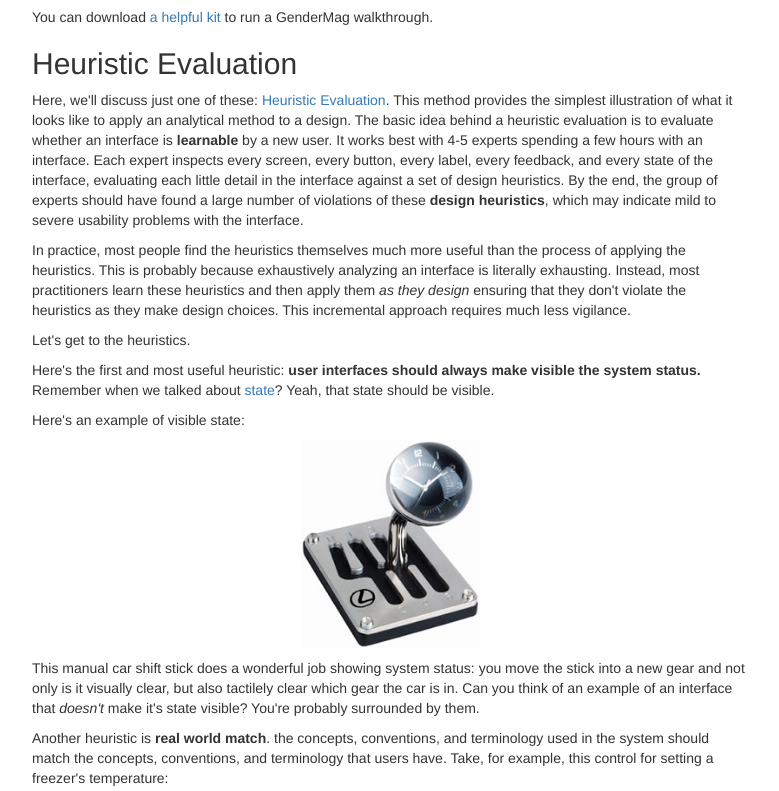
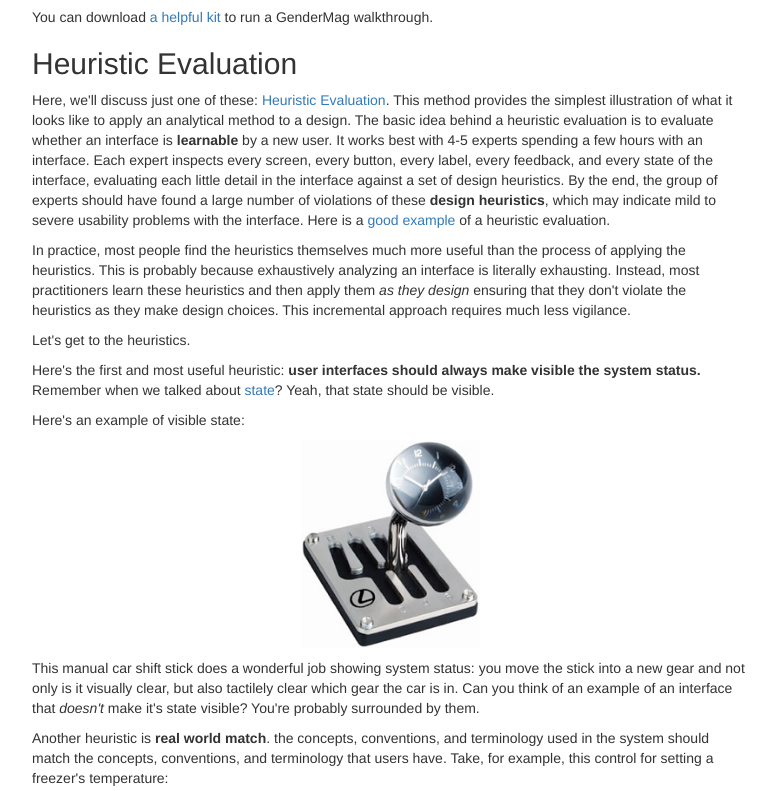
Before and after one commit to amyjko/design-methods, a plain HTML site: page how-to-evaluate-analytically.html in a window 1280 px wide. Shown: the part 3016-3807 px from the top of the page, without its empty margins (250-1029 px from the left). Drawn offline with nearby package versions, Linux system fonts and the light colour scheme.

Commit message:
fixes #14

```diff
--- a/how-to-evaluate-analytically.html
+++ b/how-to-evaluate-analytically.html
@@ -96,7 +96,7 @@
 
 		<h2>Heuristic Evaluation</h2>
 
-		<p>Here, we'll discuss just one of these: <a href="http://dx.doi.org/10.1145/97243.97281">Heuristic Evaluation</a>. This method provides the simplest illustration of what it looks like to apply an analytical method to a design. The basic idea behind a heuristic evaluation is to evaluate whether an interface is <b>learnable</b> by a new user. It works best with 4-5 experts spending a few hours with an interface. Each expert inspects every screen, every button, every label, every feedback, and every state of the interface, evaluating each little detail in the interface against a set of design heuristics. By the end, the group of experts should have found a large number of violations of these <b>design heuristics</b>, which may indicate mild to severe usability problems with the interface.</p>
+		<p>Here, we'll discuss just one of these: <a href="http://dx.doi.org/10.1145/97243.97281">Heuristic Evaluation</a>. This method provides the simplest illustration of what it looks like to apply an analytical method to a design. The basic idea behind a heuristic evaluation is to evaluate whether an interface is <b>learnable</b> by a new user. It works best with 4-5 experts spending a few hours with an interface. Each expert inspects every screen, every button, every label, every feedback, and every state of the interface, evaluating each little detail in the interface against a set of design heuristics. By the end, the group of experts should have found a large number of violations of these <b>design heuristics</b>, which may indicate mild to severe usability problems with the interface. Here is a <a href="https://www.fastcodesign.com/3053406/how-apple-is-giving-design-a-bad-name">good example</a> of a heuristic evaluation.</p>
 
 		<p>In practice, most people find the heuristics themselves much more useful than the process of applying the heuristics. This is probably because exhaustively analyzing an interface is literally exhausting. Instead, most practitioners learn these heuristics and then apply them <em>as they design</em> ensuring that they don't violate the heuristics as they make design choices. This incremental approach requires much less vigilance.</p>
 
```
